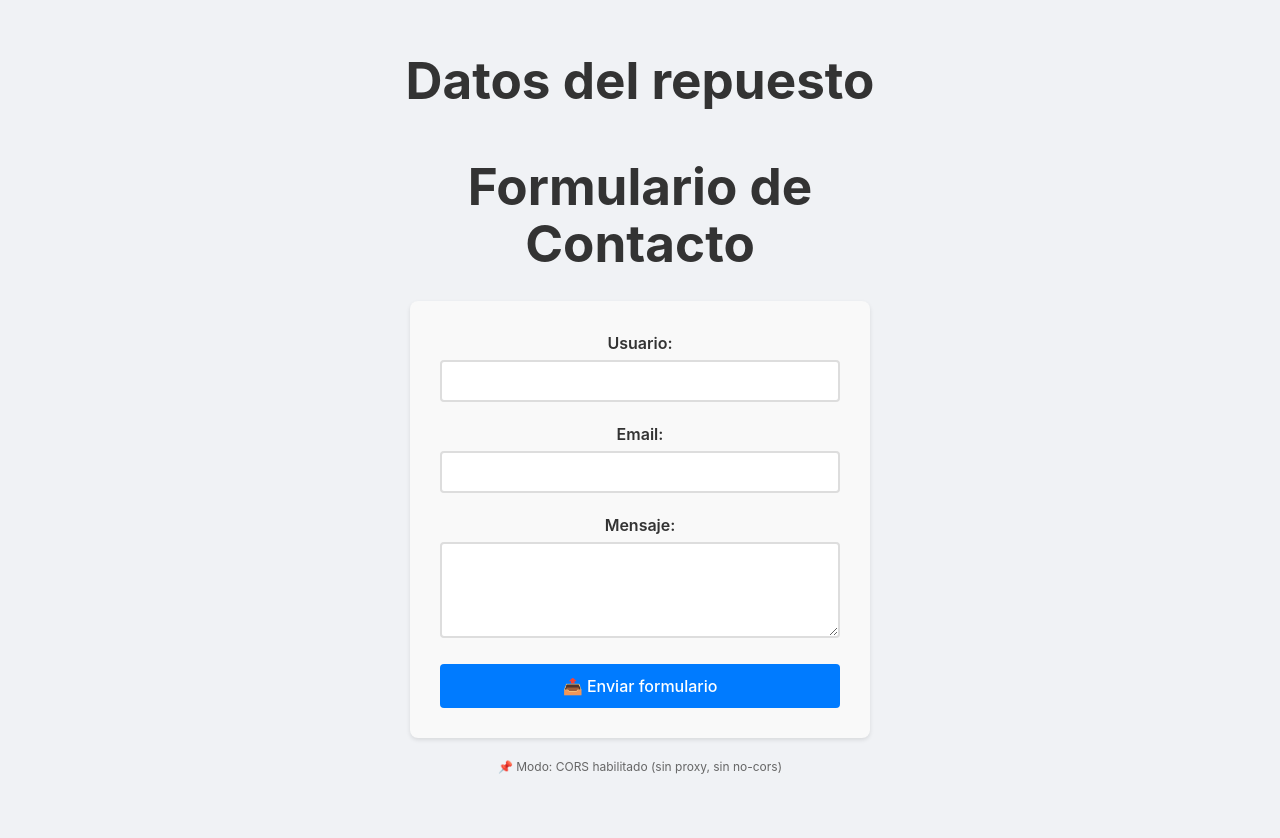
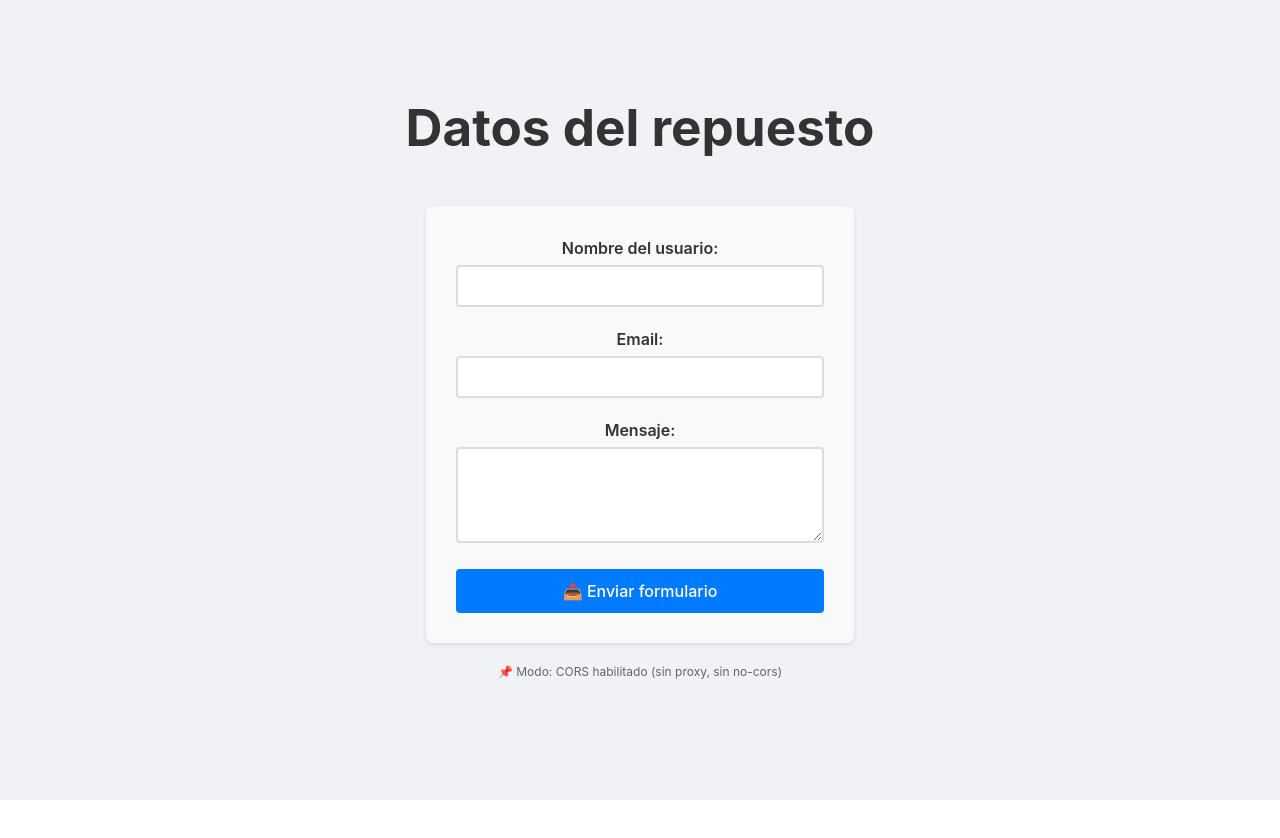
Before and after one commit to JCmixia/organizap, a React (Vite) app: page / in a window 1280 px wide. Shown: the top 838 px of the page. After the commit the page ends 800 px from the top, so only its background shows below. Built offline with nearby package versions, Linux system fonts and the light colour scheme.

Commit message:
modificacion de texto

```diff
--- a/src/components/Formulario.jsx
+++ b/src/components/Formulario.jsx
@@ -57,7 +57,7 @@ function Formulario() {
       } catch (e) {
         // Si no es JSON, guardar el texto y mostrar mensaje
         setRespuestaServer(responseText);
-        throw new Error("El servidor devolvió una respuesta inesperada");
+        throw new Error("El servidor devolvió una respuesta inesperada" + e.Error);
       }
 
       setRespuestaServer(JSON.stringify(data));
@@ -86,7 +86,6 @@ function Formulario() {
 
   return (
     <div className="formulario-container">
-      <h1>Formulario de Contacto</h1>
 
       {enviado && (
         <div className="mensaje-exito">
@@ -104,7 +103,7 @@ function Formulario() {
 
       <form onSubmit={handleSubmit} className="formulario">
         <div className="campo">
-          <label>Usuario:</label>
+          <label>Nombre del usuario:</label>
           <input
             type="text"
             name="nombre"
```
